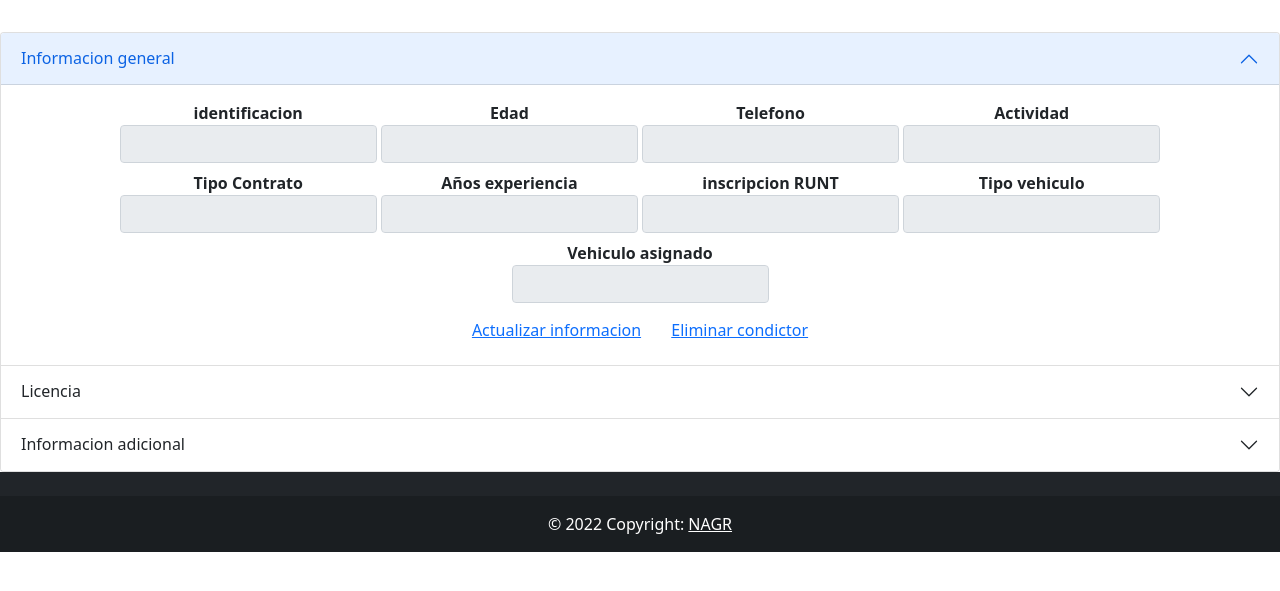
After one commit to nelsongomezr/CambulosMantenimiento, a PHP site: page /infoconductor.php in a window 1280 px wide. The commit adds this page. Shown: the top 591 px of the page. Run offline with PHP 8.4, Linux system fonts and the light colour scheme; the visitor is signed in with stand-in values (Sample User, id 1); data that the repository does not hold is empty; some libraries are stand-ins or nearby versions.

Commit message:
se modifica la visdta de consulta de conductores y se agrega vista detallada de informacion de conductores

```diff
--- a/homeadmin.php
+++ b/homeadmin.php
@@ -11,6 +11,7 @@
     require('class/class.php');
     $queryuser= new user;
     $queryuse=$queryuser->queryuser($_SESSION['USUARIO']);
+
 ?>
 
 <!doctype html>
--- a/homeconductor.php
+++ b/homeconductor.php
@@ -9,6 +9,5 @@ if($_SESSION==null || $_SESSION=="")
     </script>";
     die();
 }
-print_r($_SESSION);
 
 ?>
--- /dev/null
+++ b/infoconductor.php
@@ -0,0 +1,162 @@
+<?php
+  session_start();
+  if($_SESSION==null || $_SESSION=="")
+{
+  echo "<script type='text/javascript'>
+  alert('usted no tiene acceso permitido');
+  window.location='index.php';
+  </script>";
+  die();
+}
+
+require('class/class.php');
+$rols= new Rol;
+$querycond= new  conductor;
+
+if(!$_GET==0 or($_GET==""))
+{
+  $Quercond=$querycond->queryconductor($_GET['id']);
+}else
+{
+  $Quercond=$querycond->queryconductor($_SESSION['varid']);
+}
+
+?>
+<!doctype html>
+<html lang="en">
+  <head>
+    <meta charset="utf-8">
+    <meta name="viewport" content="width=device-width, initial-scale=1">
+    <link href="https://cdn.jsdelivr.net/npm/bootstrap@5.1.3/dist/css/bootstrap.min.css" rel="stylesheet" integrity="sha384-1BmE4kWBq78iYhFldvKuhfTAU6auU8tT94WrHftjDbrCEXSU1oBoqyl2QvZ6jIW3" crossorigin="anonymous">
+  <title>Informacion del conductor</title>
+  </head>
+  <body>
+    <?php
+      $ro=$rols->navrol($_SESSION['rol']);
+      echo  "<br><center><h1>".$Quercond[0]['Nombre']." ".$Quercond[0]['Apellido']."</h1></center>";
+    ?>
+    <div class="accordion" id="accordionPanelsStayOpenExample">
+  <!--informacion general-->
+  <div class="accordion-item">
+    <h2 class="accordion-header" id="panelsStayOpen-headingOne">
+      <button class="accordion-button" type="button" data-bs-toggle="collapse" data-bs-target="#panelsStayOpen-collapseOne" aria-expanded="true" aria-controls="panelsStayOpen-collapseOne">
+        Informacion general
+      </button>
+    </h2>
+    <div id="panelsStayOpen-collapseOne" class="accordion-collapse collapse show" aria-labelledby="panelsStayOpen-headingOne">
+      <div class="accordion-body">
+            <center>
+            <label class="form-label">
+              <b>identificacion</b><br>
+              <input type="text" class="form-control" value="<?php echo $Quercond[0]['idConductor'];?>" disabled>
+            </label>
+            <label class="form-label">
+              <b>Edad</b><br>
+              <input type="text" class="form-control" value="<?php echo $Quercond[0]['Edad'];?>" disabled>
+            </label>
+            <label class="form-label">
+              <b>Telefono</b><br>
+              <input type="text" class="form-control" value="<?php echo $Quercond[0]['TelelfonoConductor'];?>" disabled>
+            </label>
+            <label class="form-label">
+              <b>Actividad</b><br>
+              <input type="text" class="form-control" value="<?php echo $Quercond[0]['UsoVheiculocol'];?>" disabled>
+            </label>
+            <br>
+            <label class="form-label">
+              <b>Tipo Contrato</b><br>
+              <input type="text" class="form-control" value="<?php echo $Quercond[0]['TipoContrato'];?>" disabled>
+            </label>
+            <label class="form-label">
+              <b>Años experiencia</b><br>
+              <input type="text" class="form-control" value="<?php echo $Quercond[0]['ExpConduccion'];?>" disabled>
+            </label>
+            <label class="form-label">
+              <b>inscripcion RUNT</b><br>
+              <input type="text" class="form-control" value="<?php echo $Quercond[0]['InscripRUNT'];?>" disabled>
+            </label>
+            <label class="form-label">
+              <b>Tipo vehiculo</b><br>
+              <input type="text" class="form-control" value="<?php echo $Quercond[0]['ClaseVehiculo'];?>" disabled>
+            </label>
+            <label class="form-label">
+              <b>Vehiculo asignado</b><br>
+              <input type="text" class="form-control" value="<?php echo $Quercond[0]['Placa'];?>" disabled>
+            </label><br>
+            <button type="button" class="btn btn-ligth"><?php echo'<a href=conductorupdate.php?id='.$id=$Quercond[0]['idConductor'].'>'; ?>Actualizar informacion</a></button>
+            <button type="button" class="btn btn-ligth"><?php echo'<a href=conductordelete.php?id='.$id=$Quercond[0]['idConductor'].'>'; ?>Eliminar condictor</a></button>
+            </center>
+      </div>
+    </div>
+  </div>
+  <!-- licencia -->
+  <div class="accordion-item">
+    <h2 class="accordion-header" id="panelsStayOpen-headingTwo">
+      <button class="accordion-button collapsed" type="button" data-bs-toggle="collapse" data-bs-target="#panelsStayOpen-collapseTwo" aria-expanded="false" aria-controls="panelsStayOpen-collapseTwo">
+        Licencia
+      </button>
+    </h2>
+    <div id="panelsStayOpen-collapseTwo" class="accordion-collapse collapse" aria-labelledby="panelsStayOpen-headingTwo">
+      <div class="accordion-body">
+        <center>
+        <label class="form-label">
+          <b>Tipo licencia</b><br>
+          <input type="text" class="form-control" value="<?php echo $Quercond[0]['CategoLicencia'];?>" disabled>
+        </label>
+
+        <label class="form-label">
+          <b>Fecha vencimiento</b><br>
+          <input type="text" class="form-control" value="<?php echo $Quercond[0]['VenceLicencia'];?>" disabled>
+        </label>
+        <label class="form-label">
+          <b>Ver licencia</b><br>
+          <button type="button" class="btn btn-light">
+            <a href="<?php echo $Quercond[0]['archlicencia'];?>">ver</a>
+          </label>
+            </button>
+        </label>
+        </center>
+      </div>
+    </div>
+  </div>
+
+  <div class="accordion-item">
+    <h2 class="accordion-header" id="panelsStayOpen-headingThree">
+      <button class="accordion-button collapsed" type="button" data-bs-toggle="collapse" data-bs-target="#panelsStayOpen-collapseThree" aria-expanded="false" aria-controls="panelsStayOpen-collapseThree">
+        Informacion adicional
+      </button>
+    </h2>
+    <div id="panelsStayOpen-collapseThree" class="accordion-collapse collapse" aria-labelledby="panelsStayOpen-headingThree">
+      <div class="accordion-body">
+        <center>
+          <button type="button" class="btn btn-light">
+            <a href="#"><b>Historico comparendos</b><br></a>
+          </button>
+          <button type="button" class="btn btn-light">
+            <a href="#"><b>Deudas comparendos</b></a>
+          </button>
+          <button type="button" class="btn btn-light">
+            <a href="<?php echo $Quercond[0]['archlicencia'];?>"><b>Reporte incidentes</b></a>
+          </button>
+          <button type="button" class="btn btn-light">
+            <a href="<?php echo $Quercond[0]['archlicencia'];?>"><b>Reporte accidentes</b></a>
+          </button>
+          <button type="button" class="btn btn-light">
+            <a href="<?php echo $Quercond[0]['archlicencia'];?>"><b>Acciones de seguridad vial realizadas</b></a>
+          </button>
+</center>
+      </div>
+    </div>
+  </div>
+  <!-- editar y eliminar conductor-->
+</div>
+
+    <script src="https://cdn.jsdelivr.net/npm/bootstrap@5.1.3/dist/js/bootstrap.bundle.min.js" integrity="sha384-ka7Sk0Gln4gmtz2MlQnikT1wXgYsOg+OMhuP+IlRH9sENBO0LRn5q+8nbTov4+1p" crossorigin="anonymous"></script>
+
+    <?php
+      require('partials/footer.php');
+    ?>
+    <script src="https://cdn.jsdelivr.net/npm/@popperjs/core@2.10.2/dist/umd/popper.min.js" integrity="sha384-7+zCNj/IqJ95wo16oMtfsKbZ9ccEh31eOz1HGyDuCQ6wgnyJNSYdrPa03rtR1zdB" crossorigin="anonymous"></script>
+    <script src="https://cdn.jsdelivr.net/npm/bootstrap@5.1.3/dist/js/bootstrap.min.js" integrity="sha384-QJHtvGhmr9XOIpI6YVutG+2QOK9T+ZnN4kzFN1RtK3zEFEIsxhlmWl5/YESvpZ13" crossorigin="anonymous"></script>
+  </body>
+</html>
--- a/partials/navadmin.php
+++ b/partials/navadmin.php
@@ -27,7 +27,7 @@
         <li class="nav-item dropdown">
           <a class="nav-link dropdown-toggle" data-bs-toggle="dropdown" href="#" role="button" aria-expanded="false">Gestion de vehiculos</a>
           <ul class="dropdown-menu">
-            <li><a class="dropdown-item" href="">Registro vehiculos</a></li>
+            <li><a class="dropdown-item" href="vehiculoinsert.php">Registro vehiculos</a></li>
             <li><a class="dropdown-item" href="#">consulta vehiculos</a></li>
           </ul>
         </li>
--- /dev/null
+++ b/partials/navadministrativo.php
@@ -0,0 +1 @@
+<h1>NAV ADMINISTRATIVO</h1>
--- /dev/null
+++ b/partials/navconductor.php
@@ -0,0 +1 @@
+<h1> nav conductor</h1>
--- a/vehiculoinsert.php
+++ b/vehiculoinsert.php
@@ -142,4 +142,7 @@ $vehiculo= new Vehiculo;
         $inst=$vehiculo->insertvehiculo($info);
     }
 
+    $a=12345;
+    echo $aa=crypt(10,$a);
+
 ?>
```
Also changed, not shown: class/class.php (+39 -10 lines), conductorquery.php (+2 -10 lines), crudconductor.php (+8 -2 lines).
